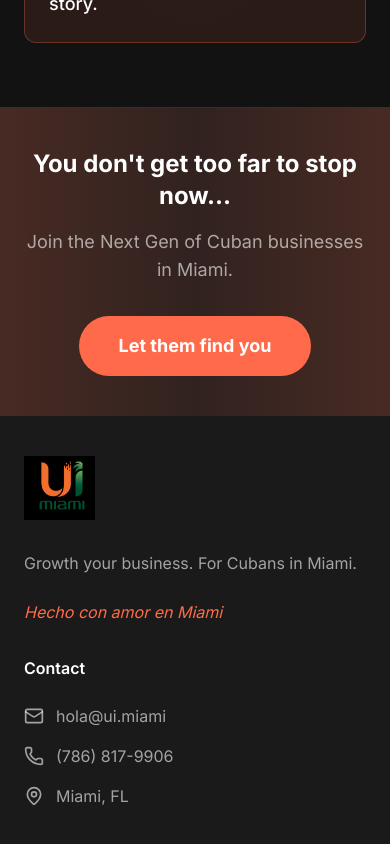
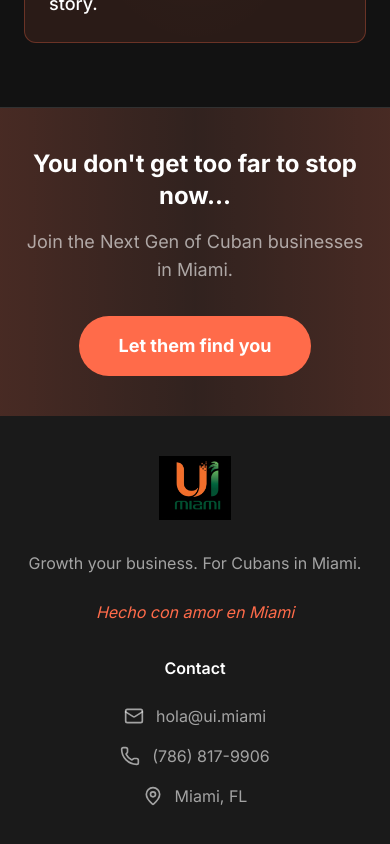
Before and after one commit to romanvieito/ui.miami, a Next.js app: page / in a window 390 px wide. Shown: the part 5356-6200 px from the top of the page. Built offline with nearby package versions, Linux system fonts and the light colour scheme; no server answers.

Commit message:
Enhance Footer component layout for improved responsiveness and alignment
- Adjust text alignment in the Footer component to ensure consistent presentation across different screen sizes.
- Center align contact information for better visual appeal on smaller devices.

```diff
--- a/components/Footer.tsx
+++ b/components/Footer.tsx
@@ -29,7 +29,7 @@ export default function Footer({ locale = "en" }: { locale?: Locale }) {
       </div>
 
       {/* Main Footer */}
-      <div className="max-w-6xl mx-auto px-6 py-10 md:py-16">
+      <div className="max-w-6xl mx-auto px-6 py-10 md:py-16 text-center md:text-left">
         <div className="grid md:grid-cols-4 gap-8 md:gap-12">
           {/* Brand */}
           <div className="md:col-span-2">
@@ -45,10 +45,10 @@ export default function Footer({ locale = "en" }: { locale?: Locale }) {
           </div>
 
           {/* Contact */}
-          <div className="md:col-span-2 md:flex md:flex-col md:items-end">
-            <div>
+          <div className="md:col-span-2 md:flex md:flex-col md:items-end text-center md:text-right">
+            <div className="mx-auto md:mx-0">
               <h4 className="font-semibold text-white mb-6">{copy.contactLabel}</h4>
-              <ul className="space-y-4">
+              <ul className="space-y-4 flex flex-col items-center md:items-end">
                 <li>
                   <a
                     href="mailto:hola@ui.miami"
```
